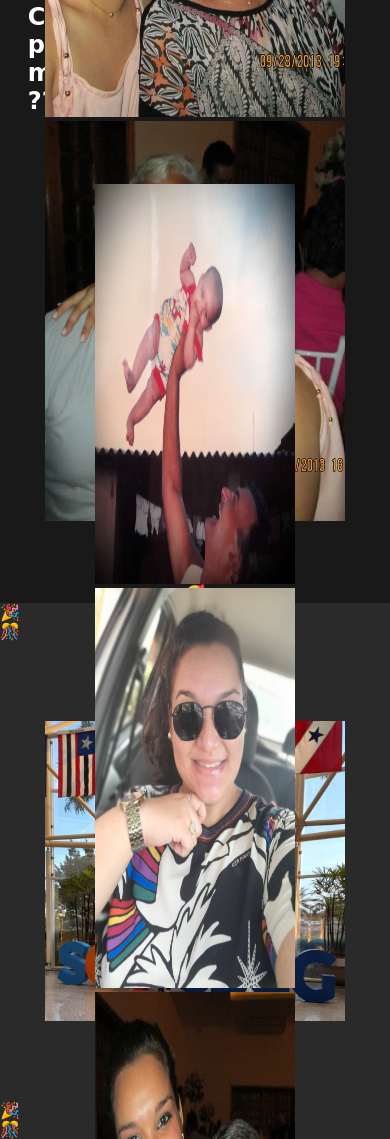
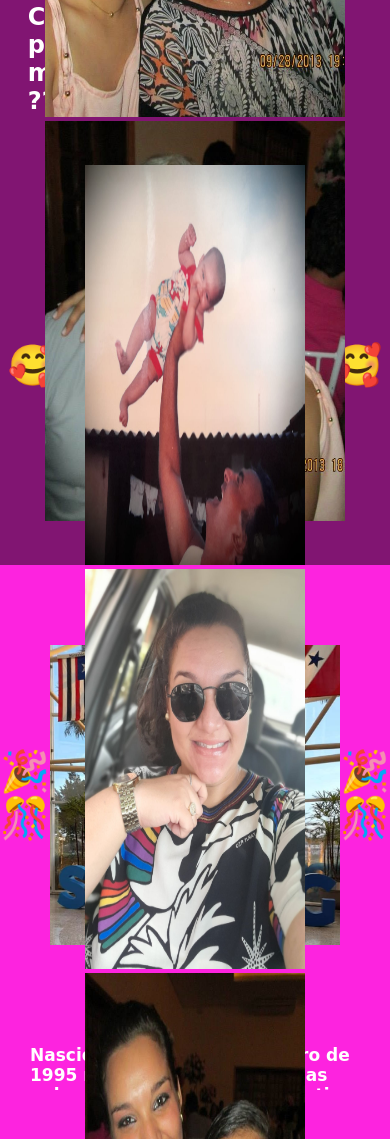
Before and after one commit to rodrigololr/lover, a plain HTML site: page index.html in a window 390 px wide. Shown: the part 861-2000 px from the top of the page. Drawn offline with nearby package versions, Linux system fonts and the light colour scheme; some packages are replaced by stand-ins of ours; a script that the page names is missing; a web font is replaced by a local one.

Commit message:
Update style.css

```diff
--- a/css/style.css
+++ b/css/style.css
@@ -9,7 +9,7 @@
 
 html,body{
     height: 100%;
-    background-color: rgba(9, 9, 9, 0.864);
+    background-color: rgba(253, 0, 219, 0.864);
 }
 
 .center{
@@ -28,7 +28,7 @@ html,body{
 /**header**/
 
 header{
-    background-image: url(..//img/backgg.jfif);
+    background-color: rgba(133, 3, 115, 0.864);
     background-size: 85% 100%;
     background-position: center;
     width: 100%;
@@ -90,14 +90,28 @@ header.home #anna img{
 }
 
 
-
-.foto{
-
+#home .center .foto{
+    margin-top: 30px;
     display: flex;
     align-items: center;
     justify-content: center;
     flex-direction: column;
 }
+
+.foto{
+    width: 100%;
+    margin-top: 30px;
+    display: flex;
+    align-items: center;
+    justify-content: space-evenly;
+    flex-direction: row;
+}
+
+.foto p{
+    font-size: 60px;
+}
+
+
 
 
 
@@ -188,7 +202,13 @@ button:hover{
 
 
 
-
+.hola{
+    width: 100%;
+    font-size: 60px;
+    display: flex;
+    justify-content: space-between;
+    align-items: center;
+}
 
 
 @media screen and (max-width:670px) {
@@ -210,12 +230,20 @@ button:hover{
 
     }
 
+     #home .foto{
+        margin-top: 30px;
+        display: flex;
+        align-items: center;
+        justify-content: center;
+        flex-direction: column;
+    }
+
     .foto{
         margin-top: 30px;
         display: flex;
         align-items: center;
         justify-content: center;
-        flex-direction: column;
+
     }
 
     #ze{
@@ -235,14 +263,25 @@ button:hover{
     #anna{
 
         margin: 0 auto;
-        width: 200px;
+        width: 220px;
         height: 400px;
 
     }
 
     #anna img{
-        width: 200px;
+        width: 220px;
         height: 400px;
+    }
+
+    .foto p{
+        font-size: 40px;
+    }
+    .hola{
+        width: 100%;
+        font-size: 40px;
+        display: flex;
+        justify-content: space-between;
+        align-items: center;
     }
 
 
```
